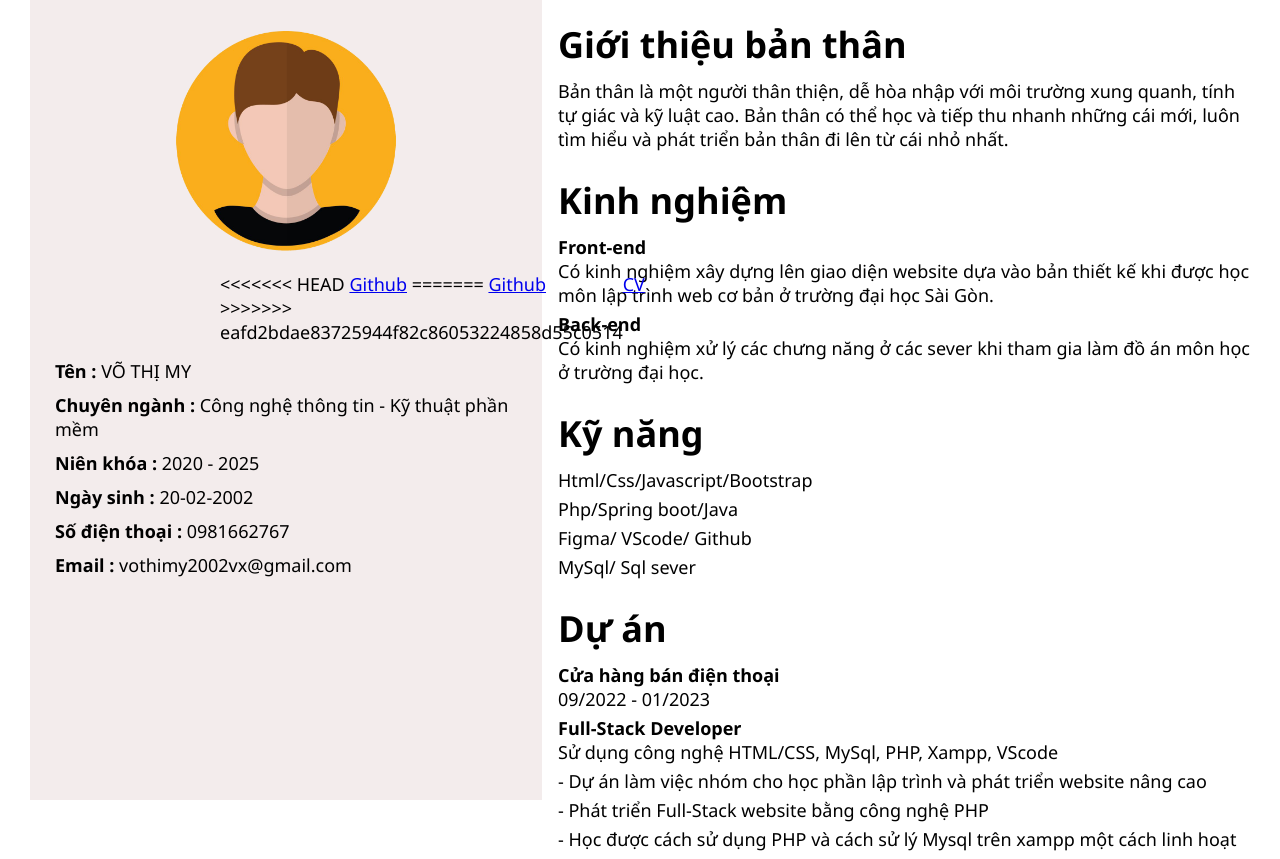
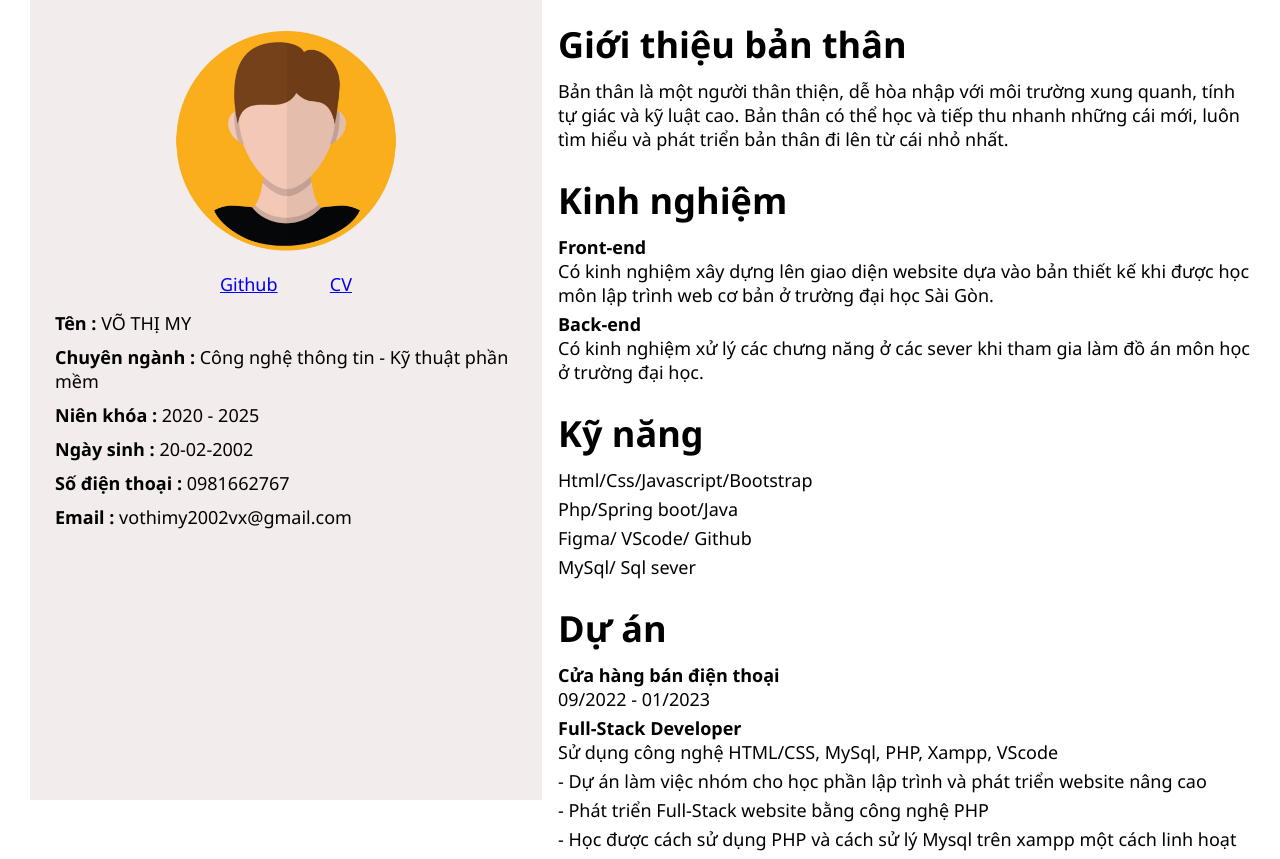
Before and after one commit to vothimy2002/heoha, a plain HTML site: page index.html in a window 1280 px wide. Shown: the top 859 px of the page. Drawn offline with Linux system fonts and the light colour scheme.

Commit message:
Update index.html
Heo ha

```diff
--- a/index.html
+++ b/index.html
@@ -14,11 +14,10 @@
             <div class="img"><img src="./img/Profile-Avatar-PNG.png" alt=""></div>
             <div class="link">
                 <div class="github">
-<<<<<<< HEAD
+
                     <a href="https://github.com/vothimy2002">Github</a>
-=======
-                    <a href="https://www.youtube.com/">Github</a>
->>>>>>> eafd2bdae83725944f82c86053224858d55c0514
+
+
                 </div>
                 <div class="CV"><a href="./pro/cv-vothimy.pdf">CV</a></div>
             </div>
```
